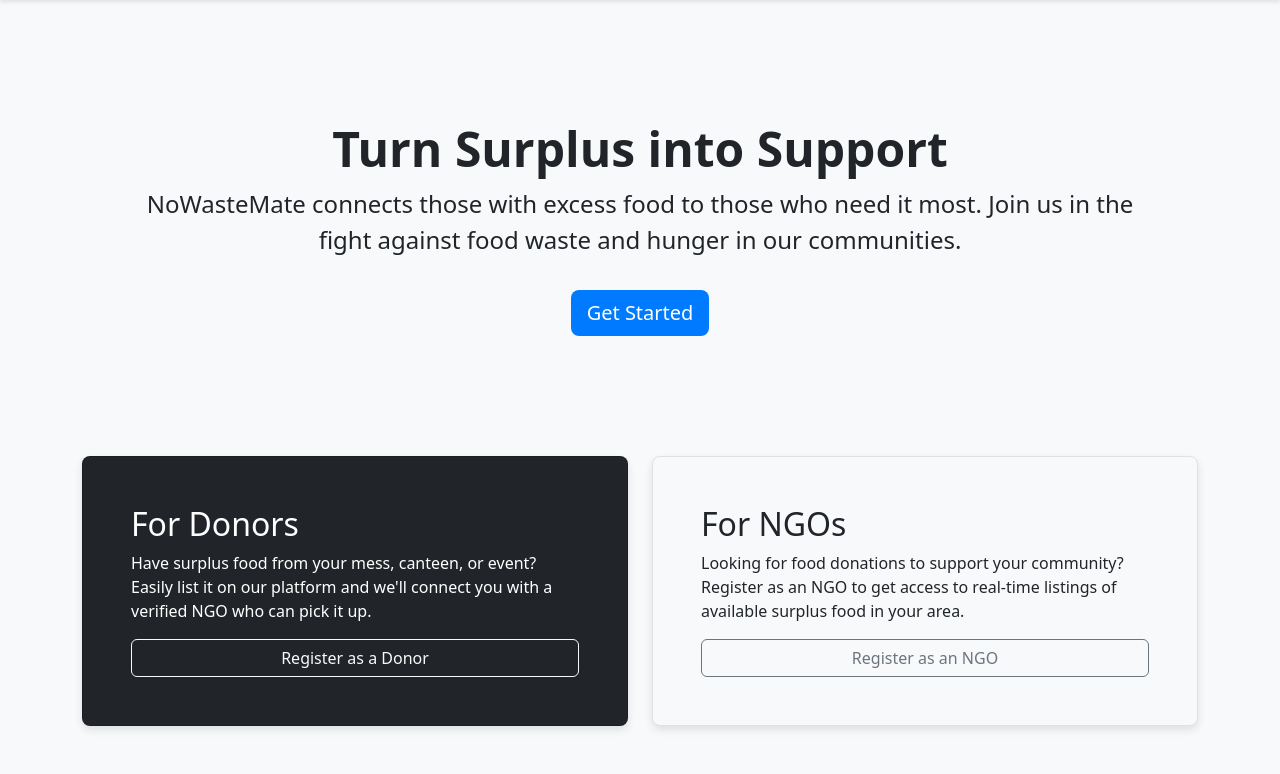
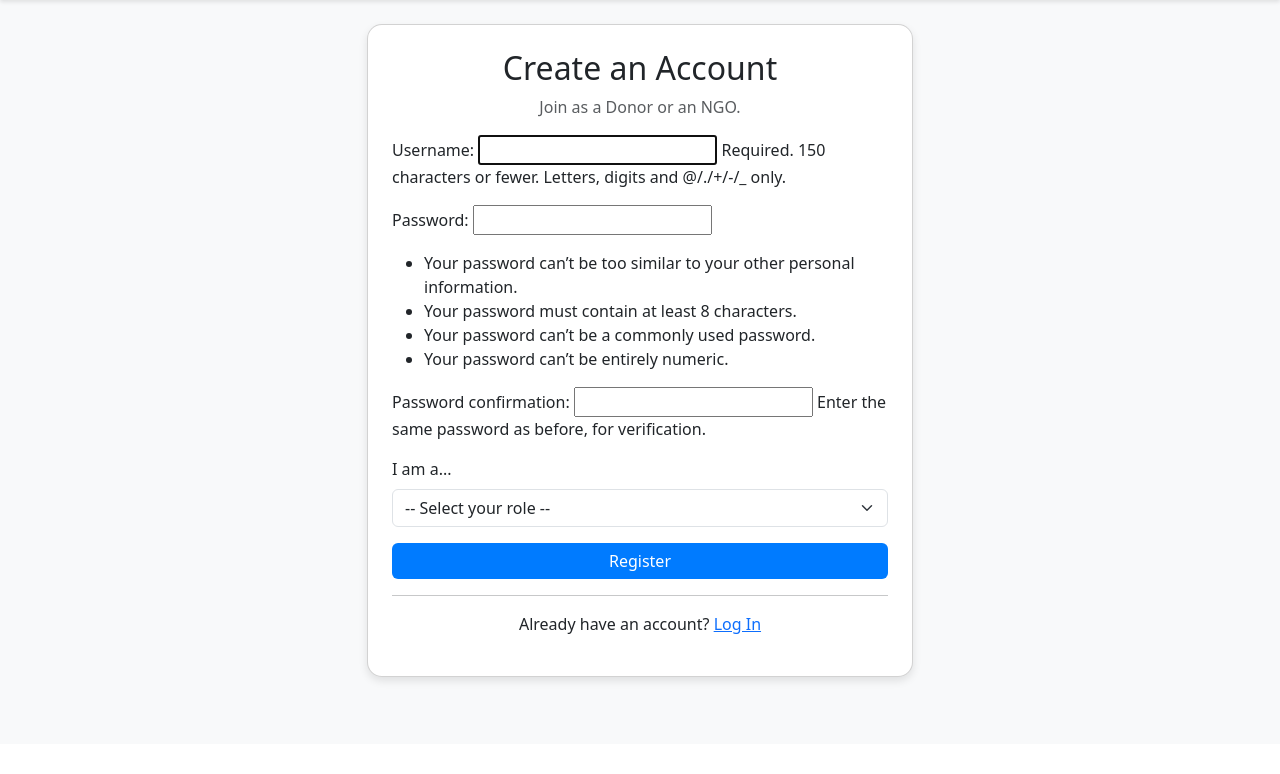
Before and after one commit to PrashantKumar-07/nowastemate-project, a Django app: page /register/ in a window 1280 px wide. Shown: the part 56-830 px from the top of the page. After the commit the page ends 740 px from the top, so only its background shows below. Run offline with Django 5.2, Linux system fonts and the light colour scheme.

Commit message:
feat: After updating register.html

```diff
--- a/core/templates/core/register.html
+++ b/core/templates/core/register.html
@@ -1,27 +1,30 @@
 {% extends 'core/base.html' %}
 
 {% block content %}
-<div class="p-5 mb-4 bg-light rounded-3 text-center">
-    <div class="container-fluid py-5">
-        <h1 class="display-5 fw-bold">Turn Surplus into Support</h1>
-        <p class="fs-4">NoWasteMate connects those with excess food to those who need it most. Join us in the fight against food waste and hunger in our communities.</p>
-        <a href="{% url 'register' %}" class="btn btn-primary btn-lg mt-3">Get Started</a>
-    </div>
-</div>
+<div class="row justify-content-center">
+    <div class="col-md-6">
+        <div class="card p-4">
+            <h2 class="card-title text-center">Create an Account</h2>
+            <p class="text-center text-muted">Join as a Donor or an NGO.</p>
+            <form method="post">
+                {% csrf_token %}
+                {{ form.as_p }}
 
-<div class="row align-items-md-stretch">
-    <div class="col-md-6 mb-4">
-        <div class="h-100 p-5 text-white bg-dark rounded-3 card">
-            <h2>For Donors</h2>
-            <p>Have surplus food from your mess, canteen, or event? Easily list it on our platform and we'll connect you with a verified NGO who can pick it up.</p>
-            <a href="{% url 'register' %}" class="btn btn-outline-light">Register as a Donor</a>
-        </div>
-    </div>
-    <div class="col-md-6 mb-4">
-        <div class="h-100 p-5 bg-light border rounded-3 card">
-            <h2>For NGOs</h2>
-            <p>Looking for food donations to support your community? Register as an NGO to get access to real-time listings of available surplus food in your area.</p>
-             <a href="{% url 'register' %}" class="btn btn-outline-secondary">Register as an NGO</a>
+                <div class="mb-3">
+                    <label for="role" class="form-label">I am a...</label>
+                    <select class="form-select" name="role" id="role" required>
+                        <option value="" disabled selected>-- Select your role --</option>
+                        <option value="donor">Donor (e.g., Canteen, Restaurant)</option>
+                        <option value="ngo">NGO / Community Shelter</option>
+                    </select>
+                </div>
+
+                <div class="d-grid">
+                    <button type="submit" class="btn btn-primary btn-block">Register</button>
+                </div>
+            </form>
+            <hr>
+            <p class="text-center">Already have an account? <a href="{% url 'login' %}">Log In</a></p>
         </div>
     </div>
 </div>
```
